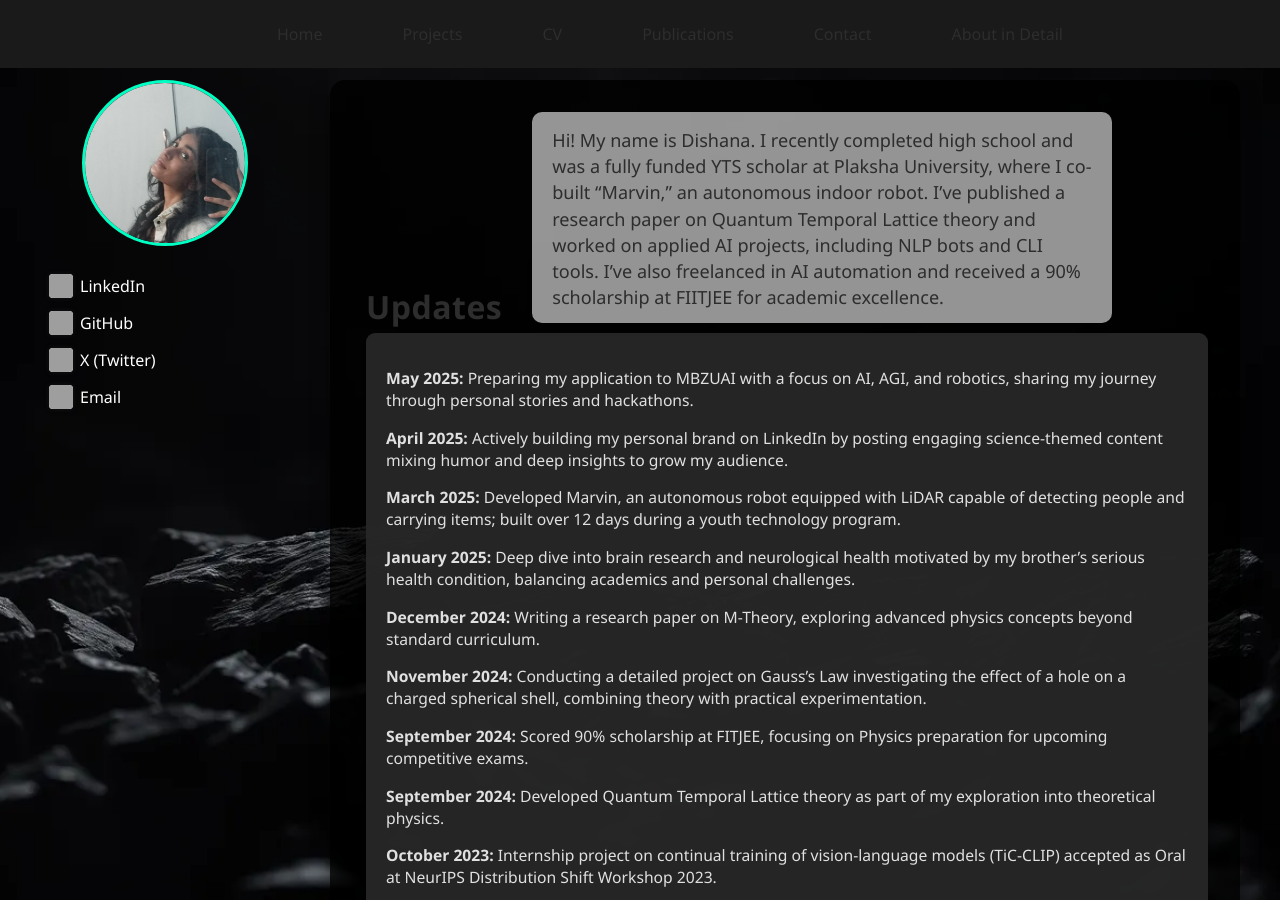
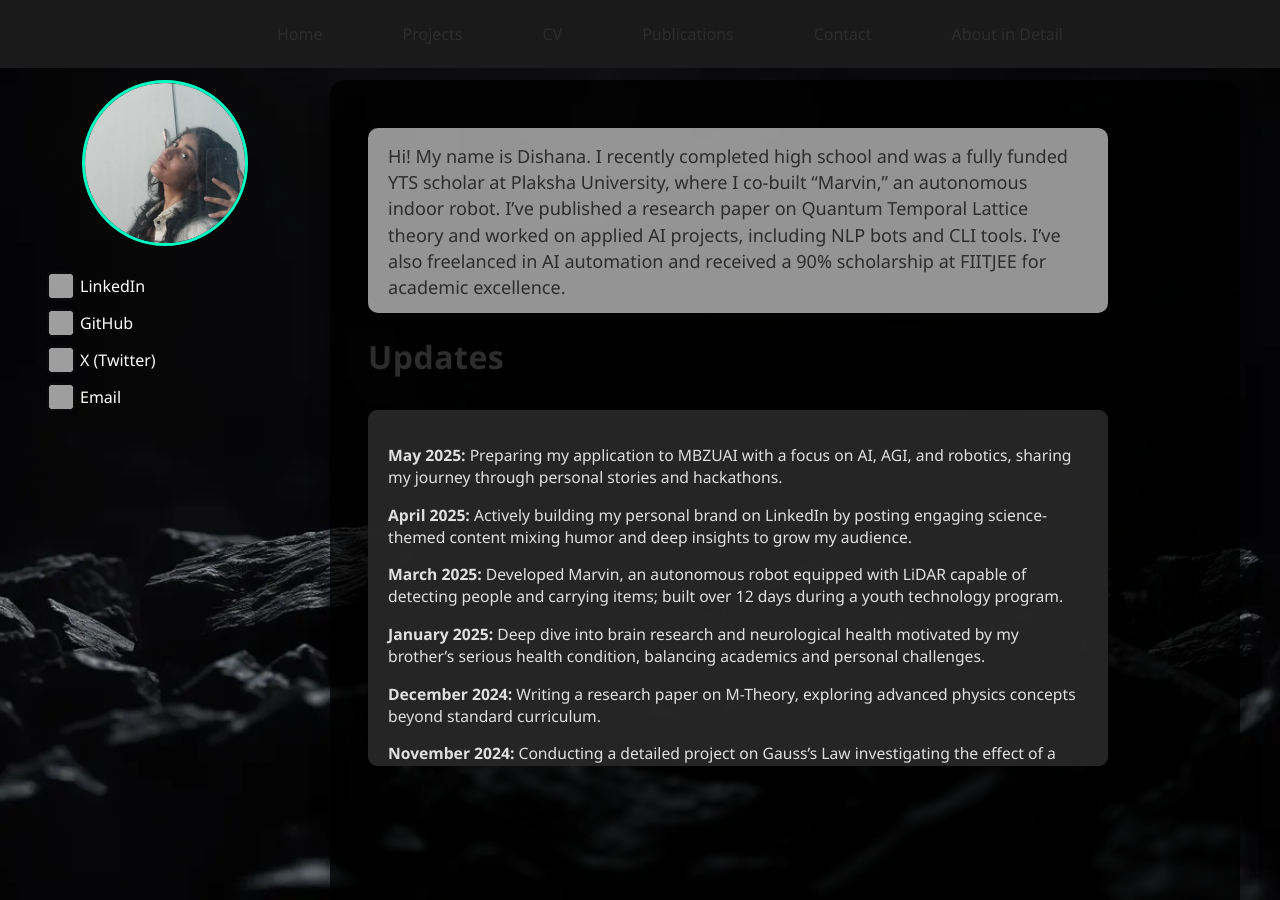
Before and after one commit to dishana11/dishana11.github.io, a Jekyll site: the page built from index.md, in a window 1280 px wide. Built offline with Jekyll 4.4.1, drawn with Linux system fonts in a browser that asks for light colours; some of the changed lines change nothing that is shown; grey boxes are pictures that could not be loaded.

Commit message:
Update index.md

```diff
--- a/index.md
+++ b/index.md
@@ -138,14 +138,15 @@ layout: default
     position: relative;
   }
 
-  .home-header-row {
+  /* Home: make intro and updates align vertically, like a letter */
+  .home-vertical-stack {
     display: flex;
-    align-items: flex-end;
-    gap: 30px;
-    margin: 0 0 10px 0;
-    padding-top: 32px;
-    padding-left: 36px;
-    flex-wrap: wrap;
+    flex-direction: column;
+    align-items: flex-start;
+    gap: 28px;
+    padding: 48px 0 0 38px;
+    width: 100%;
+    max-width: 700px;
   }
   .intro-text {
     font-size: 1.13em;
@@ -154,24 +155,23 @@ layout: default
     font-weight: 500;
     background: rgba(255,255,255,0.58);
     border-radius: 10px;
-    max-width: 540px;
+    width: 100%;
+    max-width: 700px;
     box-shadow: 0 4px 12px rgba(0,0,0,0.11);
     padding: 15px 20px 13px 20px;
     line-height: 1.45;
-    display: block;
     margin: 0;
   }
-  .content-box h1 {
+  .updates-heading {
     color: #2d2d2d;
-    margin: 0 0 0 0;
+    margin: 0 0 9px 0;
     font-size: 2em;
-    display: block;
     font-weight: 700;
     letter-spacing: .5px;
+    line-height: 1;
+    display: block;
     padding-bottom: 0;
-    line-height: 1;
   }
-
   .updates-scrollbox {
     font-size: 0.98em;
     color: #e0e0e0;
@@ -179,10 +179,10 @@ layout: default
     border-radius: 9px;
     box-shadow: 0 2px 8px rgba(0,0,0,0.08);
     padding: 18px 20px;
-    margin: 0 32px 0 36px;
-    flex: 1 1 auto;
-    min-height: 0;
-    max-height: calc(100% - 90px);
+    width: 100%;
+    max-width: 700px;
+    min-width: 310px;
+    max-height: 320px;
     overflow-y: auto;
   }
 
@@ -198,8 +198,8 @@ layout: default
     flex-direction: column;
     align-items: flex-start;
     min-height: 360px;
-    max-height: 400px;
-    overflow-y: scroll;
+    /*max-height: 400px;
+    overflow-y: scroll;*/
     overflow-x: hidden;
     position: relative;
   }
@@ -332,21 +332,16 @@ layout: default
     .content-box {
       padding: 0;
     }
+    .home-vertical-stack {
+      padding: 28px 0 0 2vw;
+      max-width: 98vw;
+    }
+    .intro-text, .updates-scrollbox {
+      max-width: 98vw;
+      min-width: unset;
+    }
     .updates-scrollbox {
-      margin: 0 0 0 0;
-      padding: 12px 2vw;
       max-height: 340px;
-    }
-    .home-header-row {
-      flex-direction: column;
-      align-items: flex-start;
-      gap: 10px;
-      padding-top: 20px;
-      padding-left: 0;
-    }
-    .intro-text {
-      max-width: 98vw;
-      padding: 13px 4vw 11px 4vw;
     }
   }
 </style>
@@ -382,30 +377,32 @@ layout: default
   </div>
 
   <div class="content-box" id="content-area">
+    <!-- HOME -->
     <div id="home">
-      <div class="home-header-row">
-        <h1>Updates</h1>
+      <div class="home-vertical-stack">
         <div class="intro-text" id="intro-text">
           Hi! My name is Dishana. I recently completed high school and was a fully funded YTS scholar at Plaksha University, where I co-built “Marvin,” an autonomous indoor robot. I’ve published a research paper on Quantum Temporal Lattice theory and worked on applied AI projects, including NLP bots and CLI tools. I’ve also freelanced in AI automation and received a 90% scholarship at FIITJEE for academic excellence.
         </div>
-      </div>
-      <div class="updates-scrollbox">
-        <p><strong>May 2025:</strong> Preparing my application to MBZUAI with a focus on AI, AGI, and robotics, sharing my journey through personal stories and hackathons.</p>
-        <p><strong>April 2025:</strong> Actively building my personal brand on LinkedIn by posting engaging science-themed content mixing humor and deep insights to grow my audience.</p>
-        <p><strong>March 2025:</strong> Developed Marvin, an autonomous robot equipped with LiDAR capable of detecting people and carrying items; built over 12 days during a youth technology program.</p>
-        <p><strong>January 2025:</strong> Deep dive into brain research and neurological health motivated by my brother’s serious health condition, balancing academics and personal challenges.</p>
-        <p><strong>December 2024:</strong> Writing a research paper on M-Theory, exploring advanced physics concepts beyond standard curriculum.</p>
-        <p><strong>November 2024:</strong> Conducting a detailed project on Gauss’s Law investigating the effect of a hole on a charged spherical shell, combining theory with practical experimentation.</p>
-        <p><strong>September 2024:</strong> Scored 90% scholarship at FITJEE, focusing on Physics preparation for upcoming competitive exams.</p>
-        <p><strong>September 2024:</strong> Developed Quantum Temporal Lattice theory as part of my exploration into theoretical physics.</p>
-        <p><strong>October 2023:</strong> Internship project on continual training of vision-language models (TiC-CLIP) accepted as Oral at NeurIPS Distribution Shift Workshop 2023.</p>
-        <p><strong>September 2023:</strong> Collaborated with Dishana Rupani on project ‘Time Trace: Fact or Fiction,’ merging physics and philosophy in innovative research.</p>
-        <p><strong>Mid-2019:</strong> Started competitive PC gaming and battle royale tournaments, overcoming gender biases and team challenges while learning valuable lessons on trust and resilience.</p>
-        <p><strong>2014:</strong> Volunteered for hearing-impaired and visually-impaired children fundraising campaign, awarded a medal for community service.</p>
-        <p><strong>2014 onwards:</strong> Consistently involved in STEM projects, academic competitions, and community volunteering, shaping my passion for science and service.</p>
+        <h1 class="updates-heading">Updates</h1>
+        <div class="updates-scrollbox">
+          <p><strong>May 2025:</strong> Preparing my application to MBZUAI with a focus on AI, AGI, and robotics, sharing my journey through personal stories and hackathons.</p>
+          <p><strong>April 2025:</strong> Actively building my personal brand on LinkedIn by posting engaging science-themed content mixing humor and deep insights to grow my audience.</p>
+          <p><strong>March 2025:</strong> Developed Marvin, an autonomous robot equipped with LiDAR capable of detecting people and carrying items; built over 12 days during a youth technology program.</p>
+          <p><strong>January 2025:</strong> Deep dive into brain research and neurological health motivated by my brother’s serious health condition, balancing academics and personal challenges.</p>
+          <p><strong>December 2024:</strong> Writing a research paper on M-Theory, exploring advanced physics concepts beyond standard curriculum.</p>
+          <p><strong>November 2024:</strong> Conducting a detailed project on Gauss’s Law investigating the effect of a hole on a charged spherical shell, combining theory with practical experimentation.</p>
+          <p><strong>September 2024:</strong> Scored 90% scholarship at FITJEE, focusing on Physics preparation for upcoming competitive exams.</p>
+          <p><strong>September 2024:</strong> Developed Quantum Temporal Lattice theory as part of my exploration into theoretical physics.</p>
+          <p><strong>October 2023:</strong> Internship project on continual training of vision-language models (TiC-CLIP) accepted as Oral at NeurIPS Distribution Shift Workshop 2023.</p>
+          <p><strong>September 2023:</strong> Collaborated with Dishana Rupani on project ‘Time Trace: Fact or Fiction,’ merging physics and philosophy in innovative research.</p>
+          <p><strong>Mid-2019:</strong> Started competitive PC gaming and battle royale tournaments, overcoming gender biases and team challenges while learning valuable lessons on trust and resilience.</p>
+          <p><strong>2014:</strong> Volunteered for hearing-impaired and visually-impaired children fundraising campaign, awarded a medal for community service.</p>
+          <p><strong>2014 onwards:</strong> Consistently involved in STEM projects, academic competitions, and community volunteering, shaping my passion for science and service.</p>
+        </div>
       </div>
     </div>
 
+    <!-- PROJECTS (NO SCROLLER) -->
     <div id="projects" style="display: none;">
       <div class="projects-box">
         <div class="projects-header-row">
@@ -445,10 +442,12 @@ layout: default
     </div>
 
     <div id="cv" style="display: none;">
-      <h1>My CV</h1>
-      <a class="cv-fullscreen-link" href="assets/Dishana cv (3).pdf" target="_blank" rel="noopener">
-        Click to open in fullscreen
-      </a>
+      <div style="display: flex; align-items: center; gap: 16px; margin-left: 36px; margin-top: 32px;">
+        <h1 style="margin:0;">CV</h1>
+        <a class="cv-fullscreen-link" href="assets/Dishana cv (3).pdf" target="_blank" rel="noopener">
+          Click to open in fullscreen
+        </a>
+      </div>
       <iframe class="cv-iframe-box" src="assets/Dishana cv (3).pdf"></iframe>
     </div>
 
```
